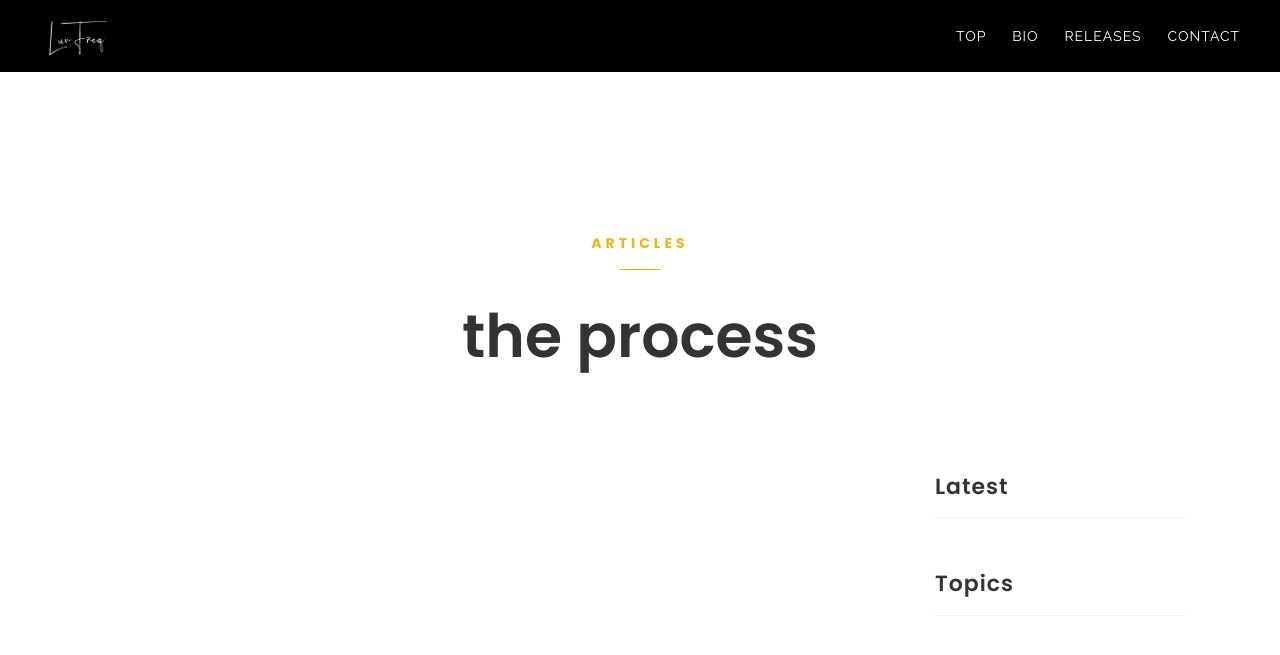
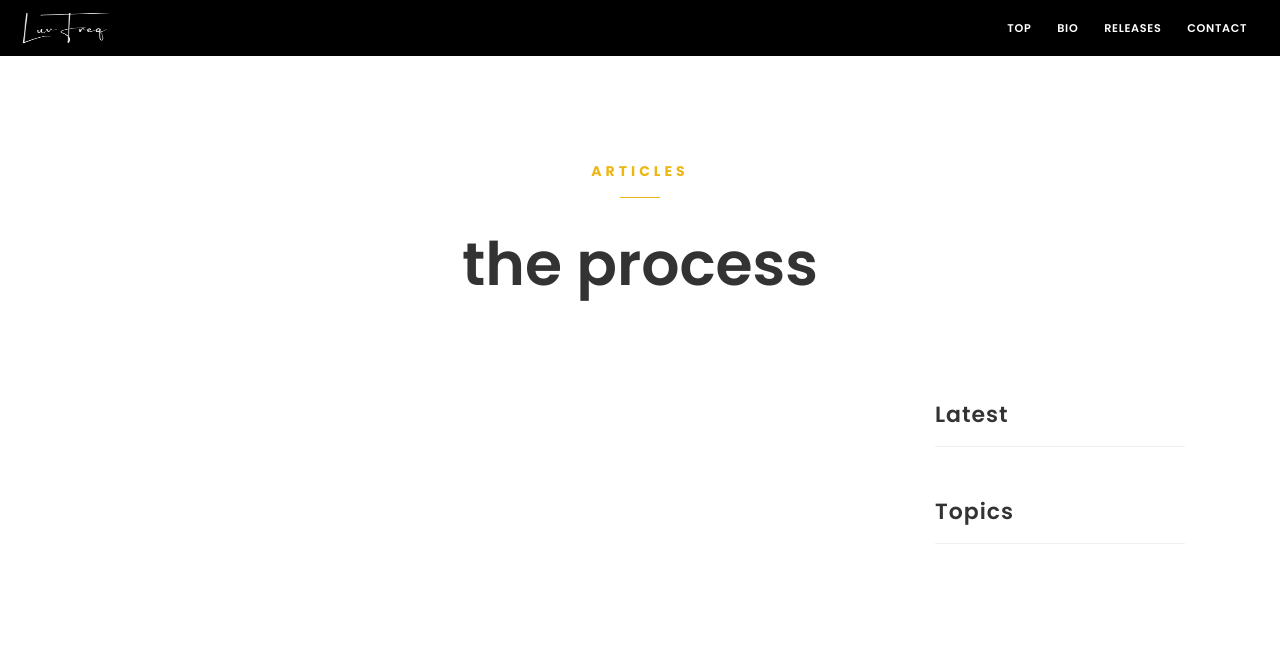
Before and after one commit to 9spire/LuvFreq, a Jekyll site: the page built from blog/index.html, in a window 1280 px wide. Shown: the top 655 px of the page. Built offline with Jekyll 4.4.1, drawn with Linux system fonts in a browser that asks for light colours.

Commit message:
Fix header with a custom sticky black nav bar.
Replace the Foundation top-bar so the logo stays small on the left and text links stay right-aligned on desktop.

Co-authored-by: Cursor <cursoragent@cursor.com>

```diff
--- a/_includes/header.html
+++ b/_includes/header.html
@@ -4,26 +4,33 @@
   {% assign classname='bg-black' %}
 {% endif %}
 
-<div class="transparent fullwidth white fixed contain-to-grid site-header {{ classname }}">
-  <nav class="top-bar onepage" data-options="" data-topbar="" aria-label="Primary">
-    <ul class="title-area">
-      <li class="name">
-        <h1>
-          <a href="{{ 'index.html' | relative_url }}">
-            <img width="100" height="36" class="site-logo" alt="Luv Freq" src="{{ "/assets/images/LuvFreq-white500.png" | relative_url }}" />
+<header class="site-header {{ classname }}">
+  <div class="site-header__inner">
+    <a class="site-header__brand" href="{{ 'index.html' | relative_url }}">
+      <img
+        class="site-logo"
+        src="{{ "/assets/images/LuvFreq-white500.png" | relative_url }}"
+        alt="Luv Freq"
+        width="90"
+        height="32"
+      />
     </a>
-        </h1>
-      </li>
-    </ul>
-    <button type="button" id="menu-toggler" class="menu-toggler" aria-expanded="false" aria-controls="primary-nav" aria-label="Open menu">
+
+    <button
+      type="button"
+      id="menu-toggler"
+      class="menu-toggler"
+      aria-expanded="false"
+      aria-controls="primary-nav"
+      aria-label="Open menu"
+    >
       <i class="fa fa-bars" aria-hidden="true"></i>
     </button>
-    <section id="primary-nav" class="top-bar-section closed">
-      <ul class="right">
+
+    <nav id="primary-nav" class="site-nav" aria-label="Primary">
+      <ul>
         {% for item in site.data.nav %}
-          <li>
           {% assign first = item.path | truncate:1,'' %}
-
           {% if first != '#' %}
             {% assign href = item.path | relative_url %}
           {% elsif page.onepage %}
@@ -31,11 +38,9 @@
           {% else %}
             {% assign href = 'index.html' | append:item.path | relative_url %}
           {% endif %}
-
-            <a href="{{ href }}">{{ item.name }}</a>
-          </li>
+          <li><a href="{{ href }}">{{ item.name }}</a></li>
         {% endfor %}
       </ul>
-    </section>
     </nav>
   </div>
+</header>
--- a/assets/css/patch.css
+++ b/assets/css/patch.css
@@ -352,14 +352,76 @@ body.posts .modBlogPost {
   clear: both;
 }
 
-/* Nav — desktop horizontal; mobile tiny sticky + compact panel */
-/* Theme sets title-area img { width:100% } — always constrain logo */
-.site-header .title-area img.site-logo,
+/* Site header — custom sticky bar (no Foundation top-bar) */
+.site-header {
+  position: fixed;
+  top: 0;
+  left: 0;
+  right: 0;
+  z-index: 9999;
+  background: #000;
+  color: #fff;
+}
+
+.site-header__inner {
+  display: flex;
+  align-items: center;
+  justify-content: space-between;
+  flex-wrap: wrap;
+  width: 100%;
+  max-width: none;
+  min-height: 56px;
+  padding: 0 1.5rem;
+  box-sizing: border-box;
+}
+
+.site-header__brand {
+  display: inline-flex;
+  align-items: center;
+  flex: 0 0 auto;
+  line-height: 1;
+}
+
 .site-header .site-logo {
-  width: auto !important;
-  max-width: 100px !important;
-  max-height: 36px !important;
+  display: block;
+  width: 90px !important;
+  max-width: 90px !important;
   height: auto !important;
+  max-height: 32px !important;
+}
+
+.site-nav {
+  flex: 0 0 auto;
+  margin-left: auto;
+}
+
+.site-nav ul {
+  display: flex;
+  align-items: center;
+  justify-content: flex-end;
+  gap: 0.15rem;
+  list-style: none;
+  margin: 0;
+  padding: 0;
+}
+
+.site-nav a {
+  display: block;
+  padding: 0 0.85rem;
+  color: #fff;
+  font-family: Poppins, sans-serif;
+  font-size: 0.8rem;
+  font-weight: 600;
+  letter-spacing: 0.06em;
+  text-transform: uppercase;
+  text-decoration: none;
+  line-height: 56px;
+  white-space: nowrap;
+}
+
+.site-nav a:hover,
+.site-nav a:focus {
+  color: #edb713;
 }
 
 .menu-toggler {
@@ -367,11 +429,14 @@ body.posts .modBlogPost {
   appearance: none;
   -webkit-appearance: none;
   background: transparent;
-  border: 0;
+  border: 1px solid rgba(255, 255, 255, 0.35);
+  border-radius: 4px;
   box-shadow: none;
-  padding: 0.4rem 0.55rem;
+  width: 2.25rem;
+  height: 2.25rem;
+  padding: 0;
   color: #fff;
-  font-size: 1.15rem;
+  font-size: 1.1rem;
   line-height: 1;
   cursor: pointer;
 }
@@ -379,226 +444,67 @@ body.posts .modBlogPost {
 .menu-toggler:hover,
 .menu-toggler:focus {
   color: #edb713;
+  border-color: #edb713;
   outline: none;
   background: transparent;
 }
 
-@media only screen and (min-width: 901px) {
-  .menu-toggler {
-    display: none !important;
-  }
-
-  .site-header.contain-to-grid,
-  .site-header.contain-to-grid.transparent,
-  .site-header.contain-to-grid.fullwidth {
-    height: 72px !important;
-    width: 100%;
-  }
-
-  /* Full viewport width — Foundation caps .contain-to-grid .top-bar at 80rem */
-  .site-header.contain-to-grid .top-bar,
-  .site-header.contain-to-grid.fullwidth .top-bar,
-  .site-header .top-bar.onepage {
-    display: flex !important;
-    align-items: center;
-    justify-content: space-between;
-    width: 100% !important;
-    max-width: none !important;
-    margin: 0 !important;
-    height: 72px !important;
-    padding: 0 2rem;
-    overflow: visible;
-  }
-
-  .site-header .title-area,
-  .site-header .title-area .name,
-  .site-header .title-area .name h1,
-  .site-header .title-area .name h1 a {
-    float: none !important;
-    width: auto !important;
-    max-width: none;
-    height: 72px !important;
-    line-height: 72px !important;
-    margin: 0 !important;
-    flex: 0 0 auto;
-  }
-
-  .site-header .top-bar-section,
-  .site-header .top-bar-section.closed {
-    display: block !important;
-    float: none !important;
-    width: auto !important;
-    position: static !important;
-    background: transparent !important;
-    padding: 0 !important;
-    margin: 0 0 0 auto !important;
-    flex: 0 0 auto;
-  }
-
-  .site-header .top-bar-section ul.right {
-    float: none !important;
-    display: flex;
-    align-items: center;
-    justify-content: flex-end;
-    gap: 0.15rem;
-    margin: 0;
-  }
-
-  .site-header .top-bar-section ul.right > li {
-    display: block;
-    float: none;
-    background: transparent !important;
-  }
-
-  .site-header .top-bar-section ul.right > li > a {
-    height: 72px !important;
-    line-height: 72px !important;
-    padding: 0 0.85rem !important;
-    background: transparent !important;
-    white-space: nowrap;
-  }
+/* Offset page content under fixed header */
+#main.top-shift {
+  padding-top: 56px;
 }
 
 @media only screen and (max-width: 900px) {
-  /* Theme defaults to 100px bar + width:100% logo — compact sticky instead */
-  .site-header.contain-to-grid,
-  .site-header.contain-to-grid.transparent,
-  .site-header.contain-to-grid.transparent.fixed {
-    position: fixed !important;
-    top: 0;
-    left: 0;
-    right: 0;
-    z-index: 9999;
-    height: auto !important;
-    min-height: 50px !important;
-    overflow: visible !important;
-    background: rgba(0, 0, 0, 0.82) !important;
-    backdrop-filter: blur(10px);
-    -webkit-backdrop-filter: blur(10px);
+  .site-header__inner {
+    min-height: 50px;
+    padding: 0 0.75rem;
   }
 
-  .site-header .top-bar,
-  .site-header .top-bar.onepage {
-    display: flex;
-    flex-wrap: wrap;
-    align-items: center;
-    justify-content: space-between;
-    height: auto !important;
-    min-height: 50px !important;
-    line-height: 1;
-    padding: 0 0.65rem;
-    overflow: visible !important;
-    background: transparent !important;
-  }
-
-  .site-header .title-area,
-  .site-header .title-area .name,
-  .site-header .title-area .name h1,
-  .site-header .title-area .name h1 a {
-    float: none;
-    margin: 0;
-    height: 50px !important;
-    line-height: 50px !important;
-  }
-
-  .site-header .title-area img.site-logo,
   .site-header .site-logo {
+    width: 64px !important;
     max-width: 64px !important;
     max-height: 28px !important;
-    width: auto !important;
-    vertical-align: middle;
   }
 
   .menu-toggler {
-    display: inline-flex !important;
+    display: inline-flex;
     align-items: center;
     justify-content: center;
-    float: none;
-    margin: 0;
-    width: 2.25rem;
-    height: 2.25rem;
-    padding: 0;
-    font-size: 1.1rem;
-    color: #fff !important;
-    background: transparent !important;
-    border: 1px solid rgba(255, 255, 255, 0.35);
-    border-radius: 4px;
-    z-index: 10001;
-    position: relative;
+    margin-left: auto;
   }
 
-  .menu-toggler:hover,
-  .menu-toggler:focus {
-    color: #edb713 !important;
-    border-color: #edb713;
+  .site-nav {
+    display: none;
+    flex: 0 0 100%;
+    width: 100%;
+    margin: 0;
+    border-top: 1px solid rgba(255, 255, 255, 0.12);
   }
 
-  .site-header .top-bar-section {
-    flex: 0 0 100%;
-    float: none !important;
-    width: 100% !important;
-    margin: 0 !important;
-    padding: 0.15rem 0 0.35rem;
-    background: transparent !important;
-    border-top: 1px solid rgba(255, 255, 255, 0.12);
-    position: relative !important;
-    left: auto !important;
-    right: auto !important;
-    z-index: 10000;
+  .site-nav.is-open {
+    display: block;
   }
 
-  .site-header .top-bar-section.is-open,
-  .site-header .top-bar-section:not(.closed) {
-    display: block !important;
-    visibility: visible !important;
-    opacity: 1 !important;
+  .site-nav ul {
+    flex-direction: column;
+    align-items: stretch;
+    justify-content: flex-start;
   }
 
-  .site-header .top-bar-section.closed {
-    display: none !important;
+  .site-nav a {
+    line-height: 1.25;
+    padding: 0.7rem 0.25rem;
+    border-bottom: 1px solid rgba(255, 255, 255, 0.08);
   }
 
-  .site-header .top-bar-section ul.right {
-    float: none;
-    display: flex;
-    flex-direction: column;
-    gap: 0;
-    margin: 0;
-    padding: 0;
-    width: 100%;
-  }
-
-  .site-header .top-bar-section ul.right > li {
-    float: none;
-    display: block;
-    width: 100%;
-    background: transparent !important;
-  }
-
-  .site-header .top-bar-section ul.right > li > a {
-    display: block;
-    height: auto !important;
-    line-height: 1.25 !important;
-    padding: 0.55rem 0.35rem !important;
-    font-size: 0.8rem;
-    letter-spacing: 0.08em;
-    color: #fff !important;
-    background: transparent !important;
-    border-bottom: 1px solid rgba(255, 255, 255, 0.08);
-    white-space: nowrap;
-  }
-
-  .site-header .top-bar-section ul.right > li:last-child > a {
+  .site-nav li:last-child a {
     border-bottom: 0;
   }
 
-  .site-header .top-bar-section ul.right > li > a:hover,
-  .site-header .top-bar-section ul.right > li > a:focus {
-    color: #edb713 !important;
-    background: transparent !important;
+  #main.top-shift {
+    padding-top: 50px;
   }
 
-  /* Keep hero type from dominating narrow screens */
   .home-video-wrapper .fullscreen .layer h1 {
     font-size: clamp(2.5rem, 12vw, 4rem);
   }
--- a/assets/javascripts/app.js
+++ b/assets/javascripts/app.js
@@ -283,22 +283,22 @@ jQuery(document).foundation();
     }
 
     function closeMobileNav() {
-      $('#primary-nav').addClass('closed').removeClass('is-open').hide();
+      $('#primary-nav').removeClass('is-open');
       $('#menu-toggler').attr('aria-expanded', 'false').attr('aria-label', 'Open menu');
     }
 
     function openMobileNav() {
-      $('#primary-nav').removeClass('closed').addClass('is-open').css('display', 'block');
+      $('#primary-nav').addClass('is-open');
       $('#menu-toggler').attr('aria-expanded', 'true').attr('aria-label', 'Close menu');
     }
 
     $(document).on('click', '#menu-toggler', function(e) {
       e.preventDefault();
       e.stopPropagation();
-      if ($('#primary-nav').hasClass('closed')) {
+      if ($('#primary-nav').hasClass('is-open')) {
+        closeMobileNav();
+      } else {
         openMobileNav();
-      } else {
-        closeMobileNav();
       }
     });
 
```
Lines whose indentation alone changed are shown as unchanged.
